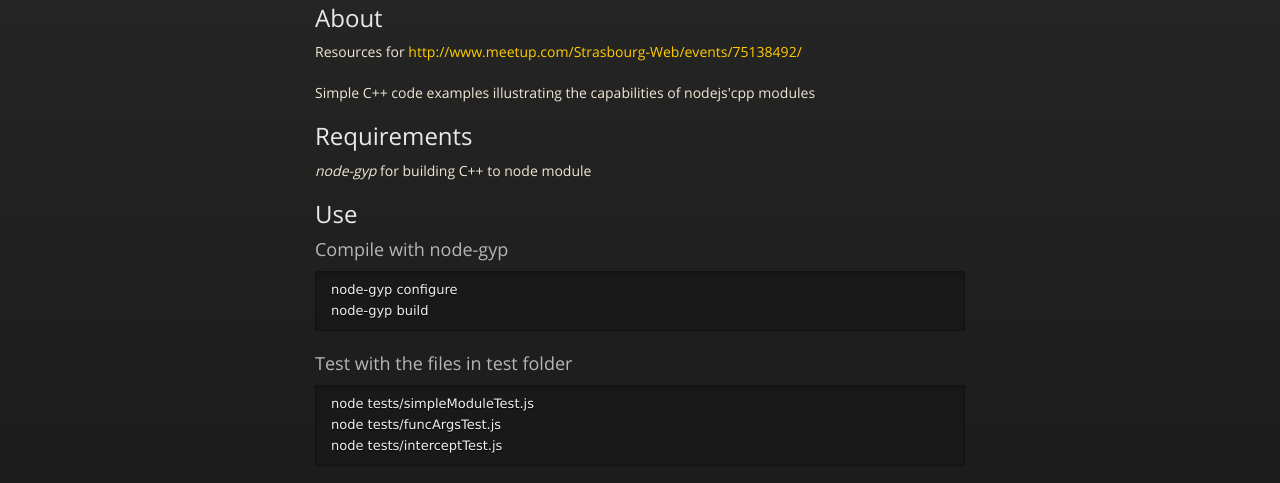
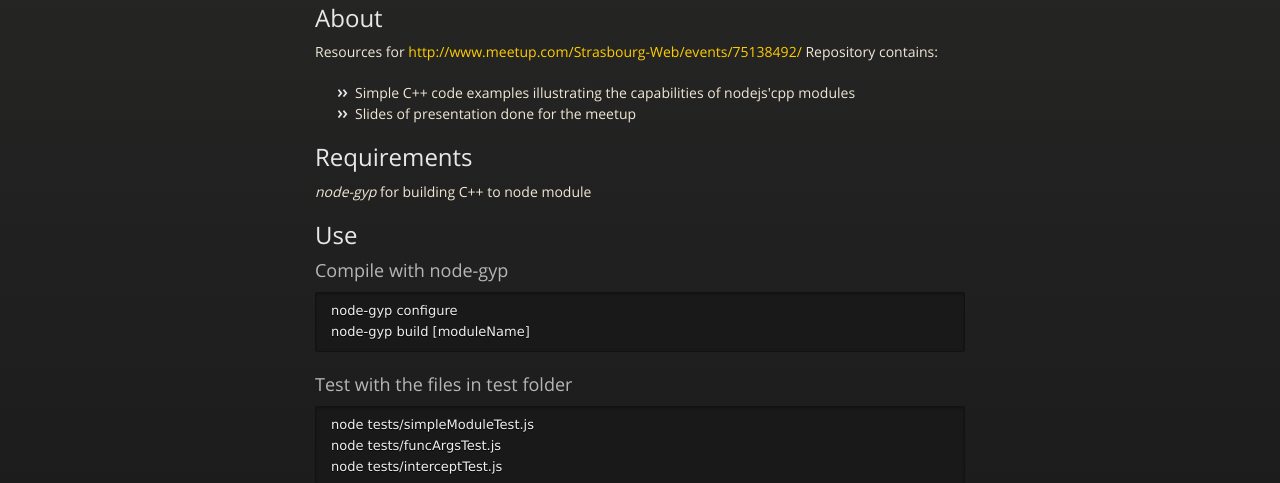
Before and after one commit to chinhoc/pres-node-cpp-modules, a plain HTML site: page index.html in a window 1280 px wide. Shown: the part 307-790 px from the top of the page. Drawn offline with nearby package versions, Linux system fonts and the light colour scheme.

```diff
--- a/index.html
+++ b/index.html
@@ -42,11 +42,13 @@
 
 <h2>About</h2>
 
-<p>Resources for <a href="http://www.meetup.com/Strasbourg-Web/events/75138492/">http://www.meetup.com/Strasbourg-Web/events/75138492/</a></p>
+<p>Resources for <a href="http://www.meetup.com/Strasbourg-Web/events/75138492/">http://www.meetup.com/Strasbourg-Web/events/75138492/</a>
+Repository contains: </p>
 
-<p>Simple C++ code examples illustrating the capabilities of nodejs'cpp modules</p>
-
-<h2>Requirements</h2>
+<ul>
+<li>Simple C++ code examples illustrating the capabilities of nodejs'cpp modules</li>
+<li>Slides of presentation done for the meetup</li>
+</ul><h2>Requirements</h2>
 
 <p><em>node-gyp</em> for building C++ to node module</p>
 
@@ -55,7 +57,7 @@
 <h3>Compile with node-gyp</h3>
 
 <pre><code>node-gyp configure
-node-gyp build
+node-gyp build [moduleName]
 </code></pre>
 
 <h3>Test with the files in test folder</h3>
--- a/params.json
+++ b/params.json
@@ -1 +1 @@
-{"tagline":"Resources for http://www.meetup.com/Strasbourg-Web/events/75138492/","note":"Don't delete this file! It's used internally to help with page regeneration.","name":"Pres-node-cpp-modules","body":"# pres-node-cpp-modules\r\n\r\n\r\n## About\r\nResources for http://www.meetup.com/Strasbourg-Web/events/75138492/\r\n\r\nSimple C++ code examples illustrating the capabilities of nodejs'cpp modules\r\n\r\n\r\n## Requirements\r\n*node-gyp* for building C++ to node module\r\n\r\n## Use\r\n### Compile with node-gyp\r\n\tnode-gyp configure\r\n\tnode-gyp build\r\n\r\n### Test with the files in test folder\r\n\tnode tests/simpleModuleTest.js\r\n\tnode tests/funcArgsTest.js\r\n\tnode tests/interceptTest.js\r\n\r\n## Acknowledgements\r\nCode example taking mostly from:  \r\n[Konstantin Käfer's very good tutorial](https://github.com/kkaefer/node-cpp-modules)  \r\n[Nodejs C++ addon documentation](http://nodejs.org/api/addons.html)  \r\n[Daniel Ennis's magic utility](https://github.com/aikar/magic)\r\n","google":""}
+{"body":"# pres-node-cpp-modules\r\n\r\n\r\n## About\r\nResources for http://www.meetup.com/Strasbourg-Web/events/75138492/\r\nRepository contains: \r\n* Simple C++ code examples illustrating the capabilities of nodejs'cpp modules\r\n* Slides of presentation done for the meetup\r\n\r\n\r\n## Requirements\r\n*node-gyp* for building C++ to node module\r\n\r\n## Use\r\n### Compile with node-gyp\r\n\tnode-gyp configure\r\n\tnode-gyp build [moduleName]\r\n\r\n### Test with the files in test folder\r\n\tnode tests/simpleModuleTest.js\r\n\tnode tests/funcArgsTest.js\r\n\tnode tests/interceptTest.js\r\n\r\n## Acknowledgements\r\nCode example taking mostly from:  \r\n[Konstantin Käfer's very good tutorial](https://github.com/kkaefer/node-cpp-modules)  \r\n[Nodejs C++ addon documentation](http://nodejs.org/api/addons.html)  \r\n[Daniel Ennis's magic utility](https://github.com/aikar/magic)\r\n","tagline":"Resources for http://www.meetup.com/Strasbourg-Web/events/75138492/","note":"Don't delete this file! It's used internally to help with page regeneration.","google":"","name":"Pres-node-cpp-modules"}
```
